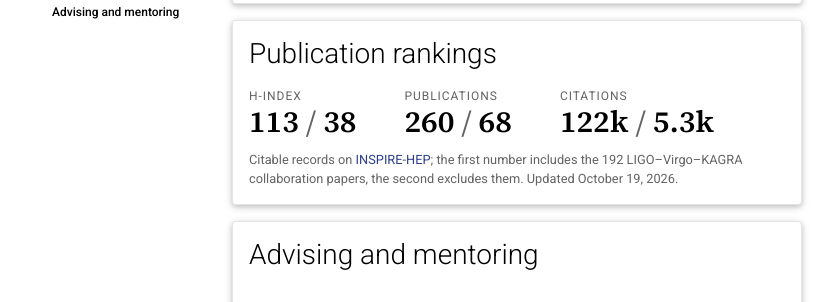
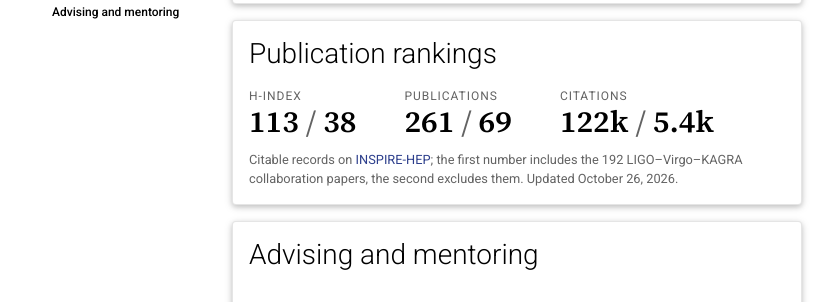
Before and after one commit to maxisi/maxisi.github.io, a Jekyll site: the page built from _pages/cv.md, in a window 1280 px wide and 900 px high, scrolled down 1027 px. Shown: the part 159-461 px from the top of the window, without its empty margins (223-1059 px from the left). Built offline with Jekyll 4.4.1, drawn with Linux system fonts in a browser that asks for light colours; full-size pictures stand in for the smaller copies a plugin makes; comment, search, counter and statistics services are not loaded; a style sheet for code colours, icons or effects is not loaded.

Commit message:
Update publications from INSPIRE

```diff
--- a/_data/github_repos.yml
+++ b/_data/github_repos.yml
@@ -1,7 +1,7 @@
 # GitHub repository metadata for the software page.
 # Which repositories appear is set in _data/repositories.yml;
 # generated by bin/update_repos.py -- do not edit by hand.
-updated: 2026-10-19
+updated: 2026-10-26
 repos:
   - name: "maxisi/ringdown"
     owner: "maxisi"
@@ -22,8 +22,8 @@ repos:
     url: "https://github.com/kazewong/jim"
     language: "Python"
     language_color: "#3572A5"
-    stars: 84
-    stars_short: "84"
+    stars: 85
+    stars_short: "85"
     forks: 26
     forks_short: "26"
     archived: false
--- a/_data/inspire_stats.yml
+++ b/_data/inspire_stats.yml
@@ -1,19 +1,19 @@
 # Publication statistics from INSPIRE-HEP.
 # Generated by bin/update_inspire_stats.py -- do not edit by hand.
-updated: 2026-10-19
+updated: 2026-10-26
 all:
   query: "a Maximiliano.Isi.1"
   url: "https://inspirehep.net/literature?sort=mostrecent&size=25&page=1&q=a+Maximiliano.Isi.1&ui-citation-summary=true"
-  publications: 260
-  hits: 263
-  citations: 121639
+  publications: 261
+  hits: 264
+  citations: 122227
   citations_short: "122k"
   hindex: 113
 noncollab:
   query: "a Maximiliano.Isi.1 - abbott - abac"
   url: "https://inspirehep.net/literature?sort=mostrecent&size=25&page=1&q=a+Maximiliano.Isi.1+-+abbott+-+abac&ui-citation-summary=true"
-  publications: 68
-  hits: 70
-  citations: 5309
-  citations_short: "5.3k"
+  publications: 69
+  hits: 71
+  citations: 5357
+  citations_short: "5.4k"
   hindex: 38
```
Also changed, not shown: _bibliography/papers.bib (+22 -1 lines), assets/img/publication_preview/Hussain-2026mxk.png (added).
